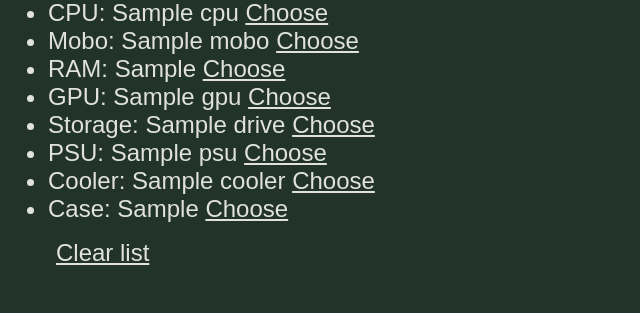
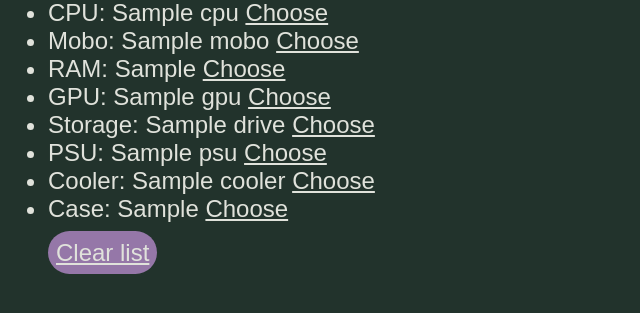
Before and after one commit to BRCDel/set09103, a Flask app: template templates/builder.html in a window 1280 px wide. Shown: the part 111-424 px from the top of the page, without its empty margins (0-640 px from the left). Run offline with Flask 2, Linux system fonts and the light colour scheme; the template is opened without the code that fills it: most values are stand-ins (such as "Sample title", 1, 10 or a date in 2020).

Commit message:
more build style improvements

```diff
--- a/static/builderStyle.css
+++ b/static/builderStyle.css
@@ -10,4 +10,6 @@ p{
 #actionbar a{
     padding:8px;
     font-size:24px;
+    background-color:#9577A8;
+    border-radius:25px;
 }
```
